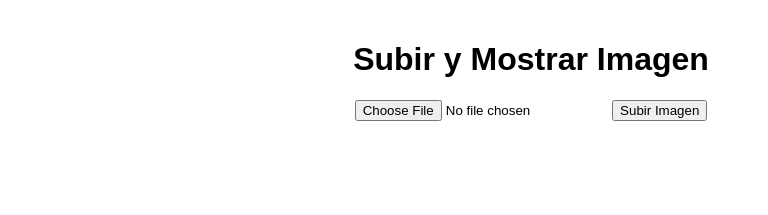
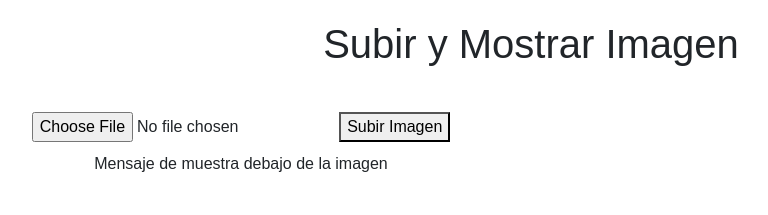
Before and after one commit to joelr-2002/IA-Identificacion-Neumonia, a plain HTML site: page Proyecto/frontend/index.html in a window 1280 px wide. Shown: the whole page, without its empty margins (109-877 px from the left). Drawn offline with nearby package versions, Linux system fonts and the light colour scheme.

Commit message:
Add files via upload

```diff
--- a/Proyecto/frontend/css/styles.css
+++ b/Proyecto/frontend/css/styles.css
@@ -1,21 +1,48 @@
 body {
     font-family: Arial, sans-serif;
     margin: 0;
+    padding: 0;
+}
+
+.container {
+    max-width: 1200px;
+    margin: 0 auto;
     padding: 20px;
 }
 
-h1 {
+.header {
     text-align: center;
+    margin-bottom: 20px;
+}
+
+.main {
+    display: flex;
+    align-items: flex-start;
+}
+
+.image-column {
+    flex: 1;
+    padding-right: 20px;
+}
+
+#image-container {
+    text-align: center;
+    margin-bottom: 10px;
+    size: 10px;
+}
+
+.upload-column {
+    flex: 1;
+    padding-left: 20px;
 }
 
 form {
     text-align: center;
-    margin-bottom: 20px;
 }
 
-#image-container {
+.message {
     text-align: center;
-    margin-top: 20px;
+    margin-top: 10px;
 }
 
 img {
--- a/Proyecto/frontend/index.html
+++ b/Proyecto/frontend/index.html
@@ -3,18 +3,59 @@
 <head>
     <meta charset="UTF-8">
     <meta name="viewport" content="width=device-width, initial-scale=1.0">
+    <link href="https://cdn.jsdelivr.net/npm/bootstrap@5.1.3/dist/css/bootstrap.min.css" rel="stylesheet" integrity="sha384-1BmE4kWBq78iYhFldvKuhfTAU6auU8tT94WrHftjDbrCEXSU1oBoqyl2QvZ6jIW3" crossorigin="anonymous">
+
     <link rel="stylesheet" href="css/styles.css">
     <title>Subir y Mostrar Imagen</title>
 </head>
 <body>
+    <div class="container">
+        <!--TITULO-->
+        <div class="header">
             <h1>Subir y Mostrar Imagen</h1>
-    <form action="#" method="post" enctype="multipart/form-data" id="upload-form">
+        </div>
+
+
+
+        <div class="main">
+            <div class="container-fluid">
+                <div class="row centerx mt-4">
+                    <div class="col-12 col-md-6">
+
+                            <form action="/upload" method="post" enctype="multipart/form-data" id="upload-form">
                                 <input type="file" name="image" id="image-input" accept="image/*">
                                 <button type="submit">Subir Imagen</button>
                             </form>
+
+                        <div class="message">
+                            <p>Mensaje de muestra debajo de la imagen</p>
+                        </div>
+
+
+                    </div>
+
+
+                    <div class="col-12 col-md-6">
+
+
+
                             <div id="image-container">
                                 <!-- Aquí se mostrará la imagen subida -->
                             </div>
+
+
+                    </div>
+
+                </div>
+                </div>
+
+        </div>
+    </div>
+
+
+
+    <script src="https://cdn.jsdelivr.net/npm/axios/dist/axios.min.js"></script>
+    <script src="https://cdn.jsdelivr.net/npm/bootstrap@5.1.3/dist/js/bootstrap.bundle.min.js" integrity="sha384-ka7Sk0Gln4gmtz2MlQnikT1wXgYsOg+OMhuP+IlRH9sENBO0LRn5q+8nbTov4+1p" crossorigin="anonymous"></script>
     <script src="js/script.js"></script>
 </body>
 </html>
```
Also changed, not shown: Proyecto/backend/api/upload.js (+8 -1 lines). Lines whose indentation alone changed are shown as unchanged.
